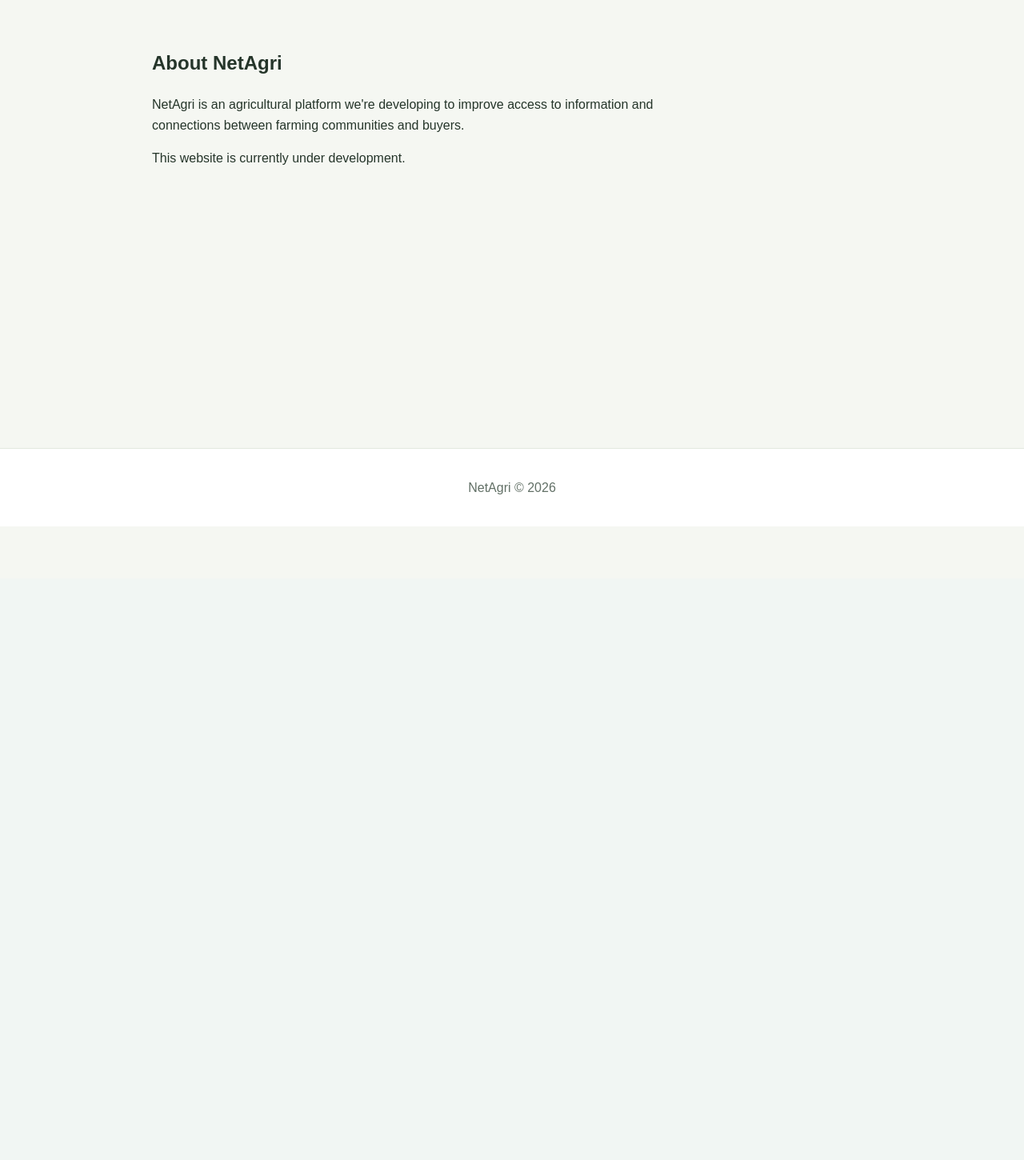
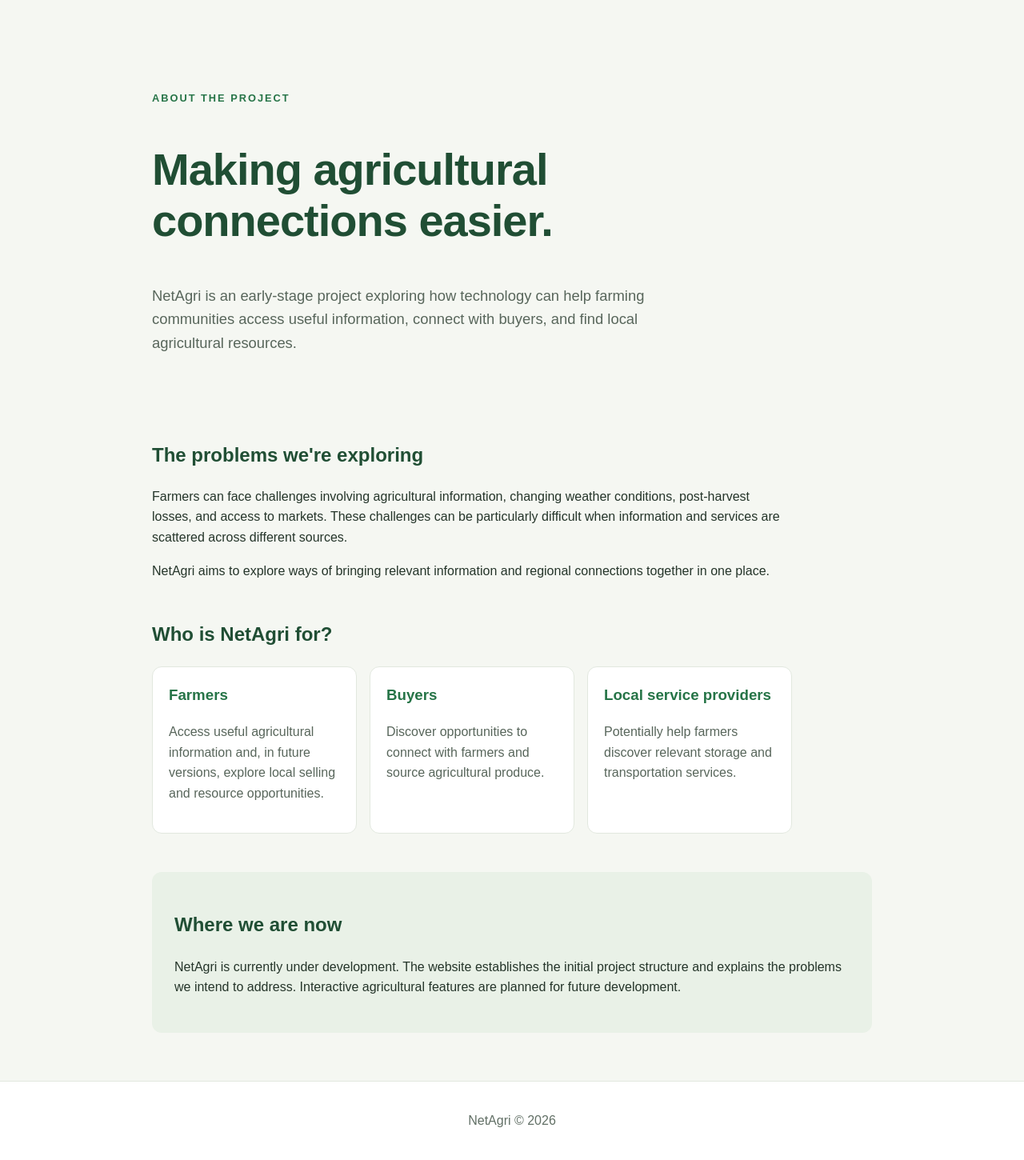
Before and after one commit to bum-head/GoldShip, a Django app: page /about/ in a window 1280 px wide. Shown: the part 77-1527 px from the top of the page at 80% size. Before the commit the page ends 735 px from the top, so only its background shows below. Run offline with Django 5.2, Linux system fonts and the light colour scheme.

Commit message:
Static pages

```diff
--- a/NetAgri/pages/static/pages/style.css
+++ b/NetAgri/pages/static/pages/style.css
@@ -89,3 +89,151 @@ nav a:hover {
     background: white;
     border-top: 1px solid #e2e8df;
 }
+
+.hero {
+    padding: 60px 0 70px;
+    max-width: 720px;
+}
+
+.hero h1 {
+    font-size: clamp(2.4rem, 6vw, 4rem);
+    line-height: 1.1;
+    letter-spacing: -1.5px;
+    margin: 20px 0;
+}
+
+.hero-description {
+    max-width: 600px;
+    font-size: 1.1rem;
+    color: #58665b;
+}
+
+.problems {
+    padding: 40px 0;
+}
+
+.problems h2,
+.next-section h2 {
+    color: #204e34;
+    margin-bottom: 24px;
+}
+
+.problem-grid {
+    display: grid;
+    grid-template-columns: repeat(2, minmax(0, 1fr));
+    gap: 20px;
+}
+
+.problem-card {
+    padding: 24px;
+    background: white;
+    border: 1px solid #e2e8df;
+    border-radius: 12px;
+}
+
+.problem-card h3 {
+    color: #267447;
+    margin-top: 0;
+}
+
+.problem-card p {
+    color: #58665b;
+    margin-bottom: 0;
+}
+
+.next-section {
+    margin: 40px 0;
+    padding: 30px;
+    background: #e9f1e7;
+    border-radius: 12px;
+}
+
+.next-section a {
+    color: #267447;
+    font-weight: bold;
+}
+
+@media (max-width: 600px) {
+    .hero {
+        padding: 30px 0 40px;
+    }
+
+    .problem-grid {
+        grid-template-columns: 1fr;
+    }
+
+    .next-section {
+        padding: 20px;
+    }
+}
+
+.about-intro {
+    max-width: 720px;
+    padding: 40px 0;
+}
+
+.about-intro h1 {
+    font-size: clamp(2.3rem, 5vw, 3.5rem);
+    line-height: 1.15;
+    letter-spacing: -1px;
+    color: #204e34;
+}
+
+.about-lead {
+    font-size: 1.15rem;
+    color: #58665b;
+    max-width: 650px;
+}
+
+.about-section {
+    margin: 48px 0;
+    max-width: 800px;
+}
+
+.about-section h2,
+.status-note h2 {
+    color: #204e34;
+}
+
+.about-grid {
+    display: grid;
+    grid-template-columns: repeat(3, minmax(0, 1fr));
+    gap: 16px;
+}
+
+.about-card {
+    background: white;
+    border: 1px solid #e2e8df;
+    border-radius: 12px;
+    padding: 20px;
+}
+
+.about-card h3 {
+    color: #267447;
+    margin-top: 0;
+}
+
+.about-card p {
+    color: #58665b;
+}
+
+.status-note {
+    margin: 48px 0;
+    padding: 28px;
+    background: #e9f1e7;
+    border-radius: 12px;
+}
+
+@media (max-width: 650px) {
+    .about-grid {
+        grid-template-columns: 1fr;
+    }
+
+    .about-intro {
+        padding: 24px 0;
+    }
+
+    .status-note {
+        padding: 20px;
+    }
+}
--- a/NetAgri/pages/templates/pages/about.html
+++ b/NetAgri/pages/templates/pages/about.html
@@ -3,17 +3,75 @@
 {% block title %}About | NetAgri{% endblock %}
 
 {% block content %}
-    <section class="content-section">
-        <h1>About NetAgri</h1>
 
-        <p>
-            NetAgri is an agricultural platform we're developing
-            to improve access to information and connections
-            between farming communities and buyers.
-        </p>
+<section class="about-intro">
+    <p class="eyebrow">ABOUT THE PROJECT</p>
 
-        <p>
-            This website is currently under development.
-        </p>
-    </section>
+    <h1>Making agricultural connections easier.</h1>
+
+    <p class="about-lead">
+        NetAgri is an early-stage project exploring how technology
+        can help farming communities access useful information,
+        connect with buyers, and find local agricultural resources.
+    </p>
+</section>
+
+<section class="about-section">
+    <h2>The problems we're exploring</h2>
+
+    <p>
+        Farmers can face challenges involving agricultural
+        information, changing weather conditions, post-harvest
+        losses, and access to markets. These challenges can be
+        particularly difficult when information and services are
+        scattered across different sources.
+    </p>
+
+    <p>
+        NetAgri aims to explore ways of bringing relevant
+        information and regional connections together in one place.
+    </p>
+</section>
+
+<section class="about-section">
+    <h2>Who is NetAgri for?</h2>
+
+    <div class="about-grid">
+        <article class="about-card">
+            <h3>Farmers</h3>
+            <p>
+                Access useful agricultural information and,
+                in future versions, explore local selling
+                and resource opportunities.
+            </p>
+        </article>
+
+        <article class="about-card">
+            <h3>Buyers</h3>
+            <p>
+                Discover opportunities to connect with farmers
+                and source agricultural produce.
+            </p>
+        </article>
+
+        <article class="about-card">
+            <h3>Local service providers</h3>
+            <p>
+                Potentially help farmers discover relevant
+                storage and transportation services.
+            </p>
+        </article>
+    </div>
+</section>
+
+<section class="status-note">
+    <h2>Where we are now</h2>
+    <p>
+        NetAgri is currently under development. The website
+        establishes the initial project structure and explains
+        the problems we intend to address. Interactive
+        agricultural features are planned for future development.
+    </p>
+</section>
+
 {% endblock %}
```
Also changed, not shown: NetAgri/pages/templates/pages/home.html (+66 -11 lines).
